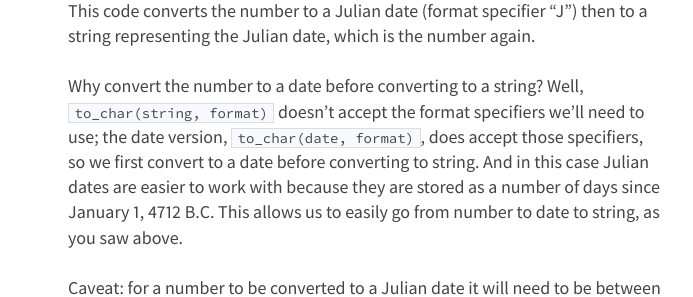
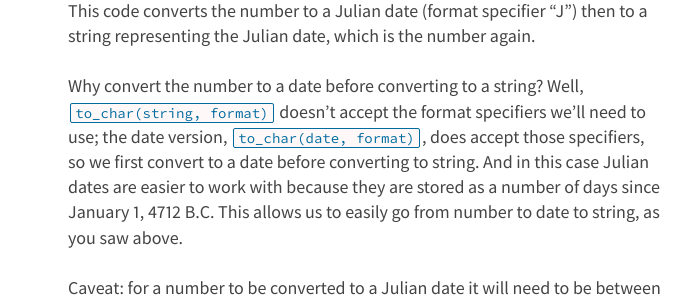
Before and after one commit to briankoser/kotangent-jekyll, a Jekyll site: the page built from _posts/2013-10-16-oracle-numbers-to-english.md, in a window 1280 px wide. Shown: the part 525-822 px from the top of the page, without its empty margins (275-968 px from the left). Built offline with Jekyll 4.4.1, drawn with Linux system fonts in a browser that asks for light colours; Markdown is read by kramdown in place of the engine named in the settings.

Commit message:
Update inline code styles
Closes #42

```diff
--- a/css/main.css
+++ b/css/main.css
@@ -345,9 +345,12 @@ var,
 
 code,
 var {
-    background-color: #f8f8ff;
-    border: 1px solid #ddd;
-    padding: 0 0.4em;
+    background-color: rgba(243,74,83,0.04);
+    border: 1px solid #006b9f;
+    border-radius: 2px;
+    color: #006b9f;
+    margin: 0 0.15em;
+    padding: 0 0.3em;
 }
 
 kbd {
```
